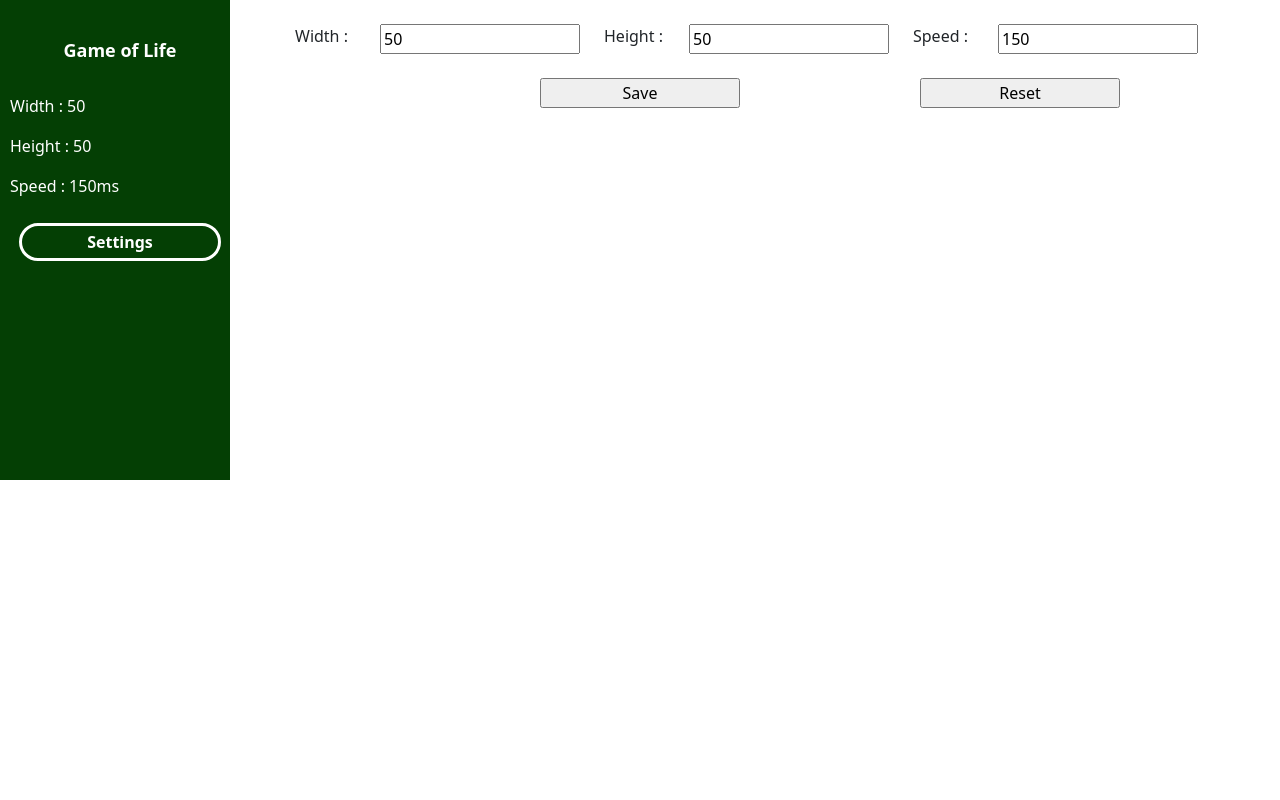
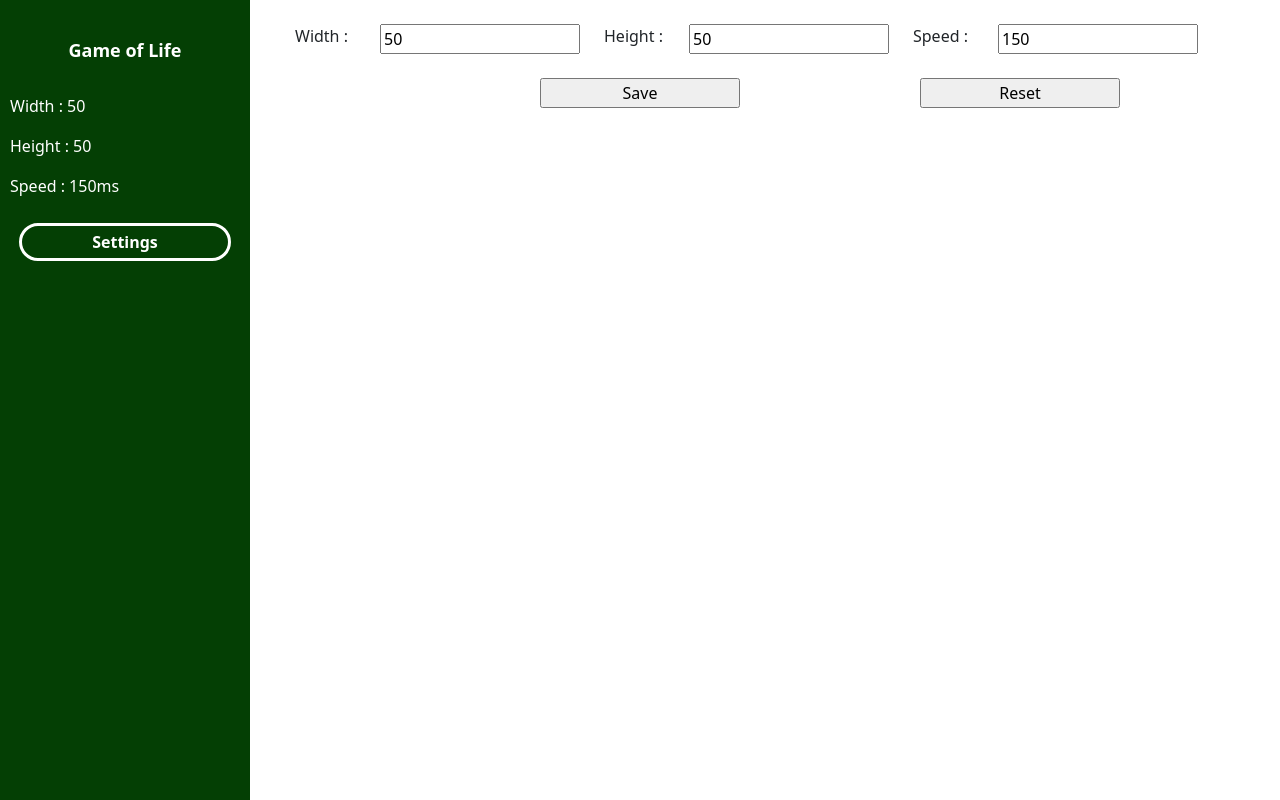
Before and after one commit to gabrielseron/game-of-life, an Angular app: page /settings in a window 1280 px wide. Built offline with nearby package versions, Linux system fonts and the light colour scheme.

Commit message:
Update sidebar.component.scss

```diff
--- a/src/app/components/sidebar/sidebar.component.scss
+++ b/src/app/components/sidebar/sidebar.component.scss
@@ -2,13 +2,14 @@
     color: white;
     display: flex;
     flex-direction: column;
-    width: 230px;
-    height: 60%;
+    width: 250px;
+    height: 100%;
     position: fixed;
     top: 0;
     left: 0;
     padding-top: 40px;
     padding-left: 10px;
+    padding-right: 10px;
     background-color: rgb(4, 63, 4);
 }
 
```
